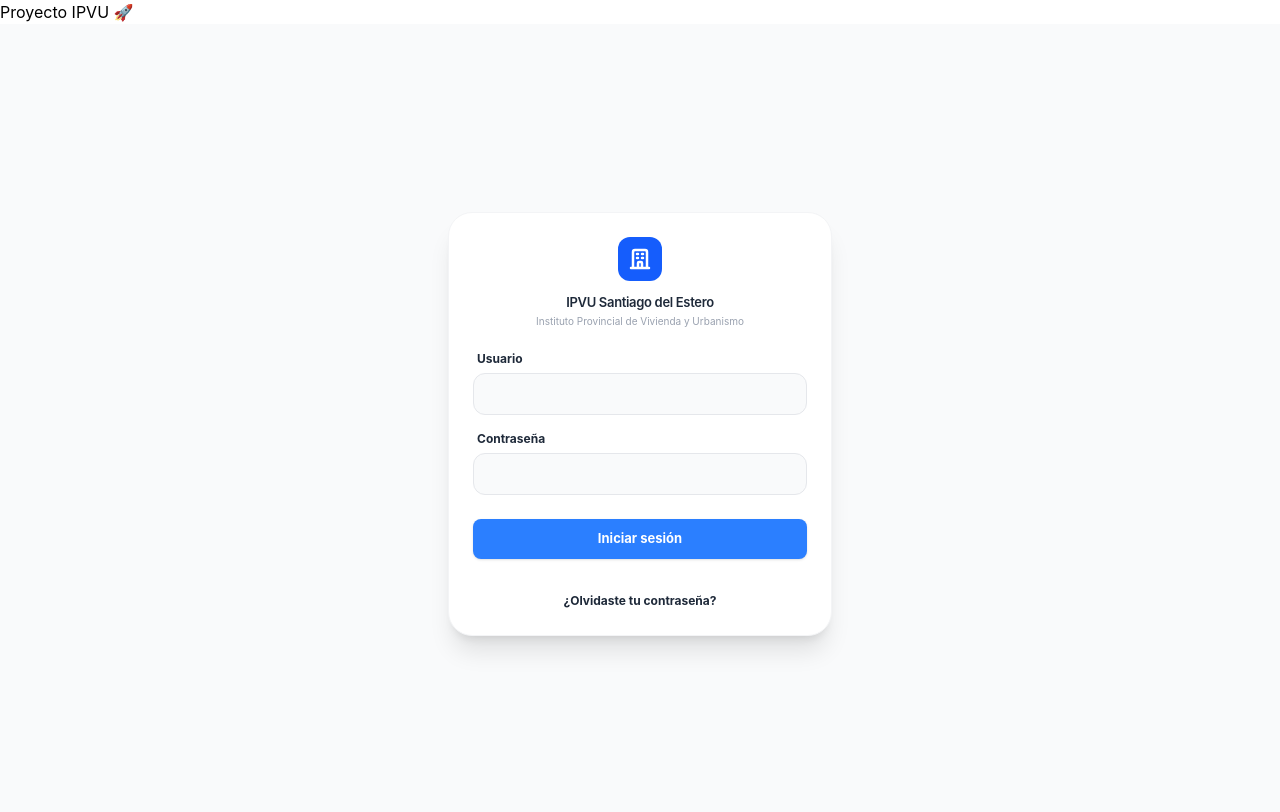
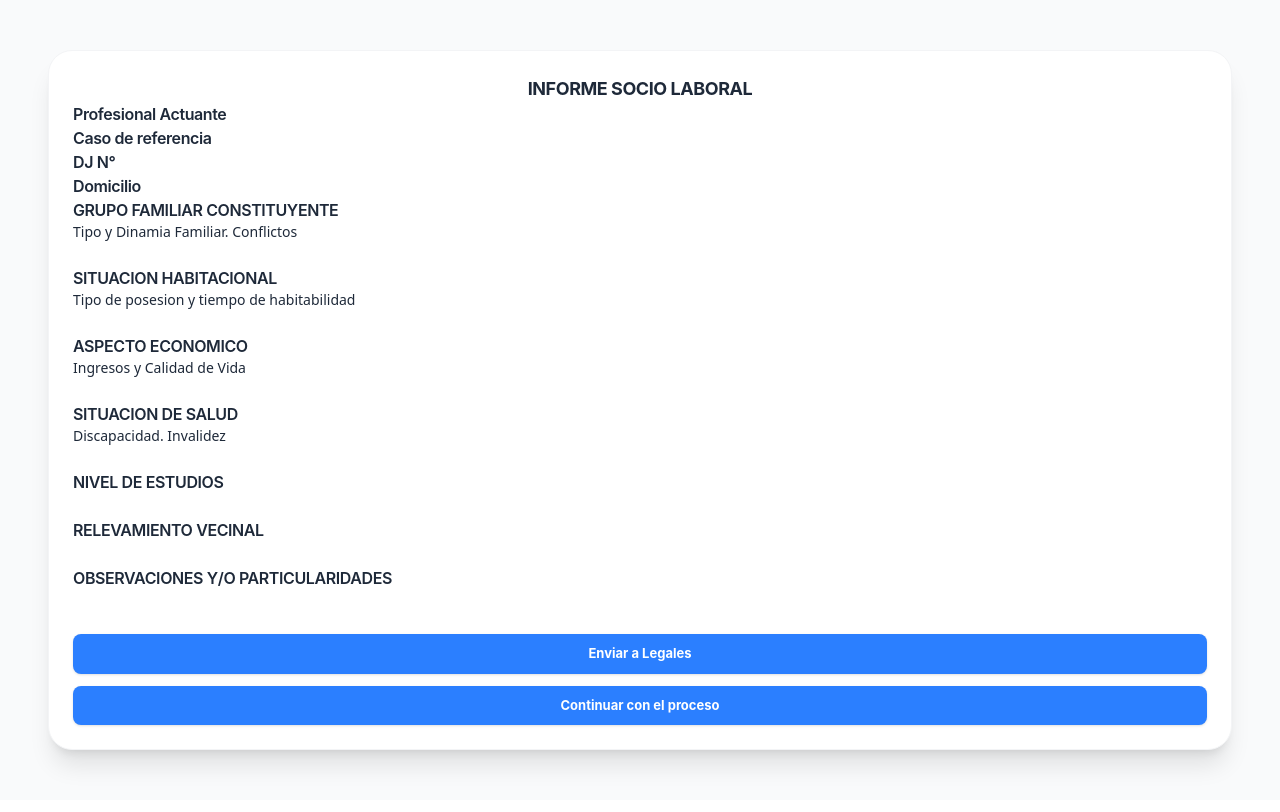
Before and after one commit to lucasdiaz7/proyecto-ipvu, a React (Create React App) app in the folder client/: page / in a window 1280 px wide. Shown: the top 812 px of the page. Built offline with nearby package versions, Linux system fonts and the light colour scheme.

Commit message:
creando componente ts-form1

```diff
--- a/client/src/App.js
+++ b/client/src/App.js
@@ -1,10 +1,11 @@
 import Login from "./components/login/login.jsx";
+import Form1 from "./components/trabajadorSocial/Form/Form1.jsx";
 
 function App() {
   return (
     <div>
-      <h1>Proyecto IPVU 🚀</h1>
-      <Login />
+      {/* <Login /> */}
+      <Form1 />
     </div>
   )
 }
--- /dev/null
+++ b/client/src/components/trabajadorSocial/Form/Form1.jsx
@@ -0,0 +1,72 @@
+
+const Form1 = () => {
+    return (
+        <div class="flex min-h-screen items-center justify-center bg-gray-50 p-12">
+            <div class="w-full rounded-3xl bg-white p-6 shadow-xl border border-gray-100">
+
+                <div class="flex justify-center">
+                    <h2 class="text-gray-800 font-bold text-[18px] tracking-tight">INFORME SOCIO LABORAL</h2>
+                </div>
+                <div>
+                    <div>
+                        <label class="text-gray-800 font-semibold tracking-tight text-base" >Profesional Actuante</label>
+                        <input type="text" />
+                    </div>
+                    <div>
+                        <label class="text-gray-800 font-semibold tracking-tight text-base">Caso de referencia</label>
+                        <input type="text" />
+                    </div>
+                    <div>
+                        <label class="text-gray-800 font-semibold tracking-tight text-base">DJ N°</label>
+                        <input type="text" />
+                    </div>
+                    <div>
+                        <label class="text-gray-800 font-semibold tracking-tight text-base">Domicilio</label>
+                        <input type="text" />
+                    </div>
+                </div>
+                <div>
+                    <div>
+                        <h2 class="text-gray-800 font-semibold tracking-tight text-base">GRUPO FAMILIAR CONSTITUYENTE</h2>
+                        <p class="text-gray-800 font-sans  text-sm">Tipo y Dinamia Familiar. Conflictos</p>
+                        <input type="text" />
+                    </div>
+                    <div>
+                        <h2 class="text-gray-800 font-semibold tracking-tight text-base">SITUACION HABITACIONAL</h2>
+                        <p class="text-gray-800 font-sans  text-sm">Tipo de posesion y tiempo de habitabilidad</p>
+                        <input type="text" />
+                    </div>
+                    <div>
+                        <h2 class="text-gray-800 font-semibold tracking-tight text-base">ASPECTO ECONOMICO</h2>
+                        <p class="text-gray-800 font-sans  text-sm">Ingresos y Calidad de Vida</p>
+                        <input type="text" />
+                    </div>
+                    <div>
+                        <h2 class="text-gray-800 font-semibold tracking-tight text-base">SITUACION DE SALUD</h2>
+                        <p class="text-gray-800 font-sans  text-sm">Discapacidad. Invalidez</p>
+                        <input type="text" />
+                    </div>
+                    <div>
+                        <h2 class="text-gray-800 font-semibold tracking-tight text-base">NIVEL DE ESTUDIOS</h2>
+                        <input type="text" />
+                    </div>
+                    <div>
+                        <h2 class="text-gray-800 font-semibold tracking-tight text-base">RELEVAMIENTO VECINAL</h2>
+                        <input type="text" />
+                    </div>
+                    <div>
+                        <h2 class="text-gray-800 font-semibold tracking-tight text-base">OBSERVACIONES Y/O PARTICULARIDADES</h2>
+                        <input type="text" />
+                    </div>
+                </div>
+                <div class="flex justify-center flex-col text-center mt-3" >
+                    <button class="w-full bg-blue-500 hover:bg-blue-600 text-white font-bold text-[13px] py-2.5 rounded-lg shadow-sm transition-colors duration-200 mt-2">Enviar a Legales</button>
+
+                    <button class="w-full bg-blue-500 hover:bg-blue-600 text-white font-bold text-[13px] py-2.5 rounded-lg shadow-sm transition-colors duration-200 mt-3">Continuar con el proceso</button>
+                </div>
+            </div>
+        </div>
+    )
+}
+
+export default Form1
```
